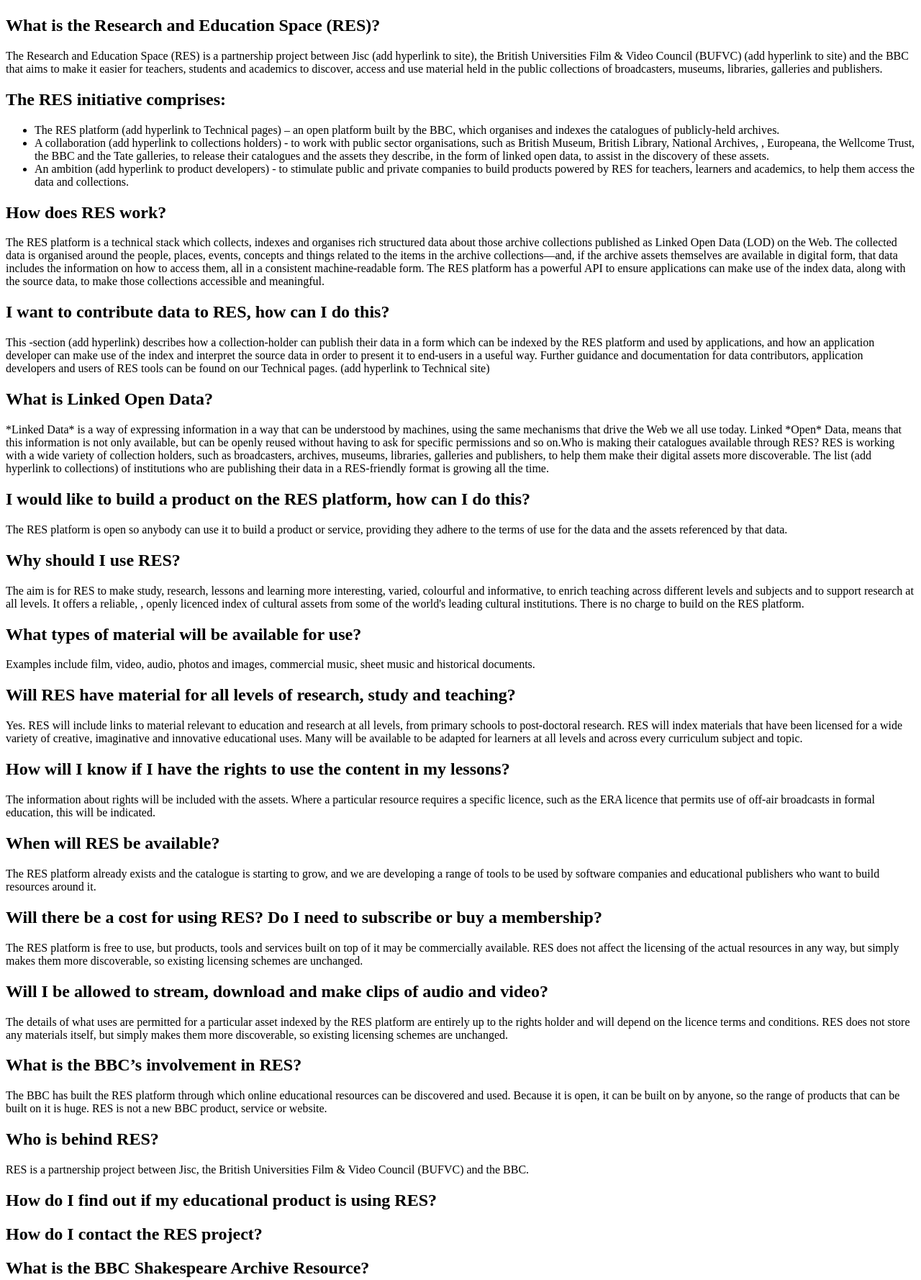
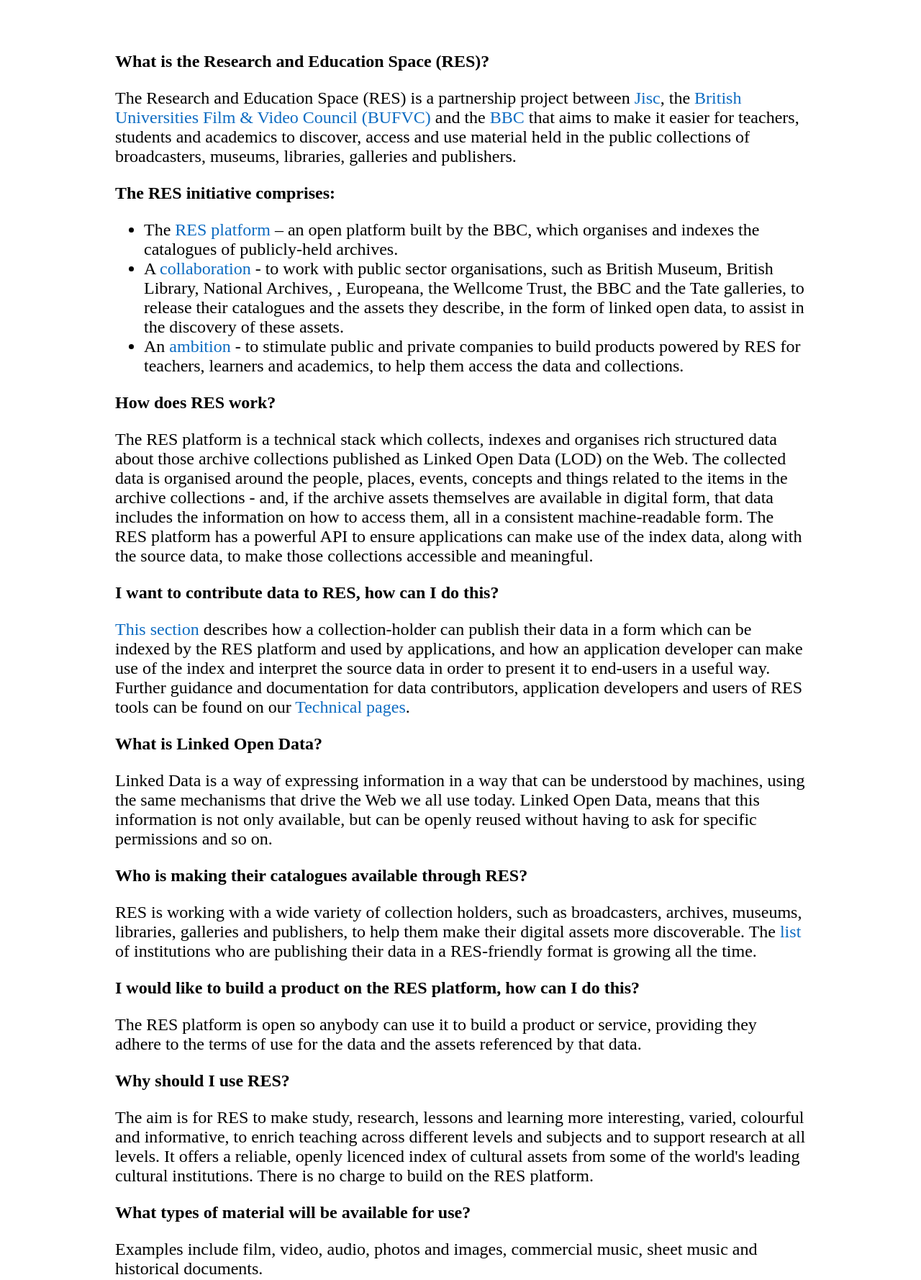
Before and after one commit to bbcarchdev/res, a PHP site: page /faq.html in a window 1280 px wide. Shown: the part 164-1942 px from the top of the page at 72% size. Run offline with PHP 8.4, Linux system fonts and the light colour scheme; some web fonts are replaced.

Commit message:
amends to copy

```diff
--- a/code.html
+++ b/code.html
@@ -11,6 +11,7 @@
 <html>
 	<head>
 		<meta http-equiv="X-UA-Compatible" content="IE=edge" />
+		<meta name="viewport" content="width=device-width, initial-scale=1.0" />
 		<meta charset="utf-8" />
 		<!--[if lt IE 9]><script>document.createElement('header');document.createElement('nav');document.createElement('section');document.createElement('article');document.createElement('aside');document.createElement('footer');</script><![endif]-->
 		<title>Source code — Research &amp; Education Space</title>
--- a/faq.html
+++ b/faq.html
@@ -11,6 +11,7 @@
 <html>
 	<head>
 		<meta http-equiv="X-UA-Compatible" content="IE=edge" />
+		<meta name="viewport" content="width=device-width, initial-scale=1.0" />
 		<meta charset="utf-8" />
 		<!--[if lt IE 9]><script>document.createElement('header');document.createElement('nav');document.createElement('section');document.createElement('article');document.createElement('aside');document.createElement('footer');</script><![endif]-->
 		<title>FAQ — Research &amp; Education Space</title>
@@ -38,121 +39,134 @@
 							</div>
 			<h1>FAQ</h1>
 		</header>
-	    <section>
-      <h2>
+	    <section class="promo">
+      <div class="wrapper">
+      <h1>
         What is the Research and Education Space (RES)?
-      </h2>
+      </h1>
       <p>
-        The Research and Education Space (RES) is a partnership project between Jisc (add hyperlink to site), the British Universities Film & Video Council (BUFVC) (add hyperlink to site) and the BBC that aims to make it easier for teachers, students and academics to discover, access and use material held in the public collections of broadcasters, museums, libraries, galleries and publishers.
+        The Research and Education Space (RES) is a partnership project between <a href="https://www.jisc.ac.uk/">Jisc</a>, the <a href="http://bufvc.ac.uk/">British Universities Film &amp; Video Council (BUFVC)</a> and the <a href="https://www.bbc.co.uk/">BBC</a> that aims to make it easier for teachers, students and academics to discover, access and use material held in the public collections of broadcasters, museums, libraries, galleries and publishers.
       </p>
-      <h2>
+      <h1>
         The RES initiative comprises:
-      </h2>
-      <p>
+      </h1>
       <ul>
         <li>
-            The RES platform (add hyperlink to Technical pages) – an open platform built by the BBC, which organises and indexes the catalogues of publicly-held archives.
+          The <a href="/res/tech">RES platform</a> – an open platform built by the BBC, which organises and indexes the catalogues of publicly-held archives.
         </li>
         <li>
-            A collaboration (add hyperlink to collections holders) - to work with public sector organisations, such as British Museum, British Library, National Archives, , Europeana, the Wellcome Trust, the BBC and the Tate galleries, to release their catalogues and the assets they describe,  in the form of linked open data, to assist in the discovery of these assets.
+          A <a href="/res/collection">collaboration</a> - to work with public sector organisations, such as British Museum, British Library, National Archives, , Europeana, the Wellcome Trust, the BBC and the Tate galleries, to release their catalogues and the assets they describe, in the form of linked open data, to assist in the discovery of these assets.
         </li>
         <li>
-            An ambition (add hyperlink to product developers) - to stimulate public and private companies to build products powered by RES for teachers, learners and academics, to help them access the data and collections.
+          An <a href="/res/developers">ambition</a> - to stimulate public and private companies to build products powered by RES for teachers, learners and academics, to help them access the data and collections.
         </li>
       </ul>
+      <h1>
+      How does RES work?
+      </h1>
+      <p>
+      The RES platform is a technical stack which collects, indexes and organises rich structured data about those archive collections published as Linked Open Data (LOD) on the Web. The collected data is organised around the people, places, events, concepts and things related to the items in the archive collections - and, if the archive assets themselves are available in digital form, that data includes the information on how to access them, all in a consistent machine-readable form. The RES platform has a powerful API to ensure applications can make use of the index data, along with the source data, to make those collections accessible and meaningful.
       </p>
-      <h2>
-        How does RES work?
-      </h2>
+      <h1>
+      I want to contribute data to RES, how can I do this?
+      </h1>
       <p>
-        The RES platform is a technical stack which collects, indexes and organises rich structured data about those archive collections published as Linked Open Data (LOD) on the Web. The collected data is organised around the people, places, events, concepts and things related to the items in the archive collections—and, if the archive assets themselves are available in digital form, that data includes the information on how to access them, all in a consistent machine-readable form. The RES platform has a powerful API to ensure applications can make use of the index data, along with the source data, to make those collections accessible and meaningful.
+      <a href="/inside-acropolis/#publishers">This section</a> describes how a collection-holder can publish their data in a form which can be indexed by the RES platform and used by applications, and how an application developer can make use of the index and interpret the source data in order to present it to end-users in a useful way. Further guidance and documentation for data contributors, application developers and users of RES tools can be found on our <a href="/res/tech">Technical pages</a>.
        </p>
-      <h2>
-        I want to contribute data to RES, how can I do this?
-      </h2>
+      <h1>
+      What is Linked Open Data?
+      </h1>
       <p>
-        This -section (add hyperlink) describes how a collection-holder can publish their data in a form which can be indexed by the RES platform and used by applications, and how an application developer can make use of the index and interpret the source data in order to present it to end-users in a useful way. Further guidance and documentation for data contributors, application developers and users of RES tools can be found on our Technical pages. (add hyperlink to Technical site)
+      Linked Data is a way of expressing information in a way that can be understood by machines, using the same mechanisms that drive the Web we all use today. Linked Open Data, means that this information is not only available, but can be openly reused without having to ask for specific permissions and so on.
       </p>
-      <h2>
-        What is Linked Open Data?
-      </h2>
+      <h1>
+      Who is making their catalogues available through RES?
+      </h1>
       <p>
-         *Linked Data* is a way of expressing information in a way that can be understood by machines, using the same mechanisms that drive the Web we all use today. Linked *Open* Data, means that this information is not only available, but can be openly reused without having to ask for specific permissions and so on.Who is making their catalogues available through RES?
-        RES is working with a wide variety of collection holders, such as broadcasters, archives, museums, libraries, galleries and publishers, to help them make their digital assets more discoverable. The list (add hyperlink to collections) of institutions who are publishing their data in a RES-friendly format is growing all the time.
+      RES is working with a wide variety of collection holders, such as broadcasters, archives, museums, libraries, galleries and publishers, to help them make their digital assets more discoverable. The <a href="/res/collection">list</a> of institutions who are publishing their data in a RES-friendly format is growing all the time.
       </p>
-      <h2>
+      <h1>
       I would like to build a product on the RES platform, how can I do this?
-      </h2>
+      </h1>
       <p>
       The RES platform is open so anybody can use it to build a product or service, providing they adhere to the terms of use for the data and the assets referenced by that data.
       </p>
-      <h2>
+      <h1>
       Why should I use RES?
-      </h2>
+      </h1>
       <p>
-        The aim is for RES to make study, research, lessons and learning more interesting, varied, colourful and informative, to enrich teaching across different levels and subjects and to support research at all levels. It offers a reliable, , openly licenced index of cultural assets from some of the world's leading cultural institutions. There is no charge to build on the RES platform.
+      The aim is for RES to make study, research, lessons and learning more interesting, varied, colourful and informative, to enrich teaching across different levels and subjects and to support research at all levels. It offers a reliable, openly licenced index of cultural assets from some of the world's leading cultural institutions. There is no charge to build on the RES platform.
       </p>
-      <h2>
+      <h1>
       What types of material will be available for use?
-      </h2>
+      </h1>
       <p>
       Examples include film, video, audio, photos and images, commercial music, sheet music and historical documents.
       </p>
-      <h2>
+      <h1>
       Will RES have material for all levels of research, study and teaching?
-      </h2>
+      </h1>
       <p>
       Yes. RES will include links to material relevant to education and research at all levels, from primary schools to post-doctoral research. RES will index materials that have been licensed for a wide variety of creative, imaginative and innovative educational uses. Many will be available to be adapted for learners at all levels and across every curriculum subject and topic.
       </p>
-      <h2>
+      <h1>
       How will I know if I have the rights to use the content in my lessons?
-      </h2>
+      </h1>
       <p>
       The information about rights will be included with the assets. Where a particular resource requires a specific licence, such as the ERA licence that permits use of off-air broadcasts in formal education, this will be indicated.
       </p>
-      <h2>
+      <h1>
       When will RES be available?
-      </h2>
+      </h1>
       <p>
       The RES platform already exists and the catalogue is starting to grow, and we are developing a range of tools to be used by software companies and educational publishers who want to build resources around it.
       </p>
-      <h2>
+      <h1>
       Will there be a cost for using RES? Do I need to subscribe or buy a membership?
-      </h2>
+      </h1>
       <p>
       The RES platform is free to use, but products, tools and services built on top of it may be commercially available. RES does not affect the licensing of the actual resources in any way, but simply makes them more discoverable, so existing licensing schemes are unchanged.
       </p>
-      <h2>
+      <h1>
       Will I be allowed to stream, download and make clips of audio and video?
-      </h2>
+      </h1>
       <p>
       The details of what uses are permitted for a particular asset indexed by the RES platform are entirely up to the rights holder and will depend on the licence terms and conditions. RES does not store any materials itself, but simply makes them more discoverable, so existing licensing schemes are unchanged.
       </p>
-      <h2>
+      <h1>
       What is the BBC’s involvement in RES?
-      </h2>
+      </h1>
       <p>
       The BBC has built the RES platform through which online educational resources can be discovered and used. Because it is open, it can be built on by anyone, so the range of products that can be built on it is huge.  RES is not a new BBC product, service or website.
       </p>
-      <h2>
+      <h1>
       Who is behind RES?
-      </h2>
+      </h1>
       <p>
       RES is a partnership project between Jisc, the British Universities Film & Video Council (BUFVC) and the BBC.
       </p>
-      <h2>
+      <h1>
+      How do I contact the RES project?
+      </h1>
+      <p>
+      The RES project team can be contacted by email at <a href="mailto:resfeedback@bbc.co.uk">RESFeedback@bbc.co.uk</a>
+      </p>
+      <h1>
+      What is the BBC Shakespeare Archive Resource?
+      </h1>
+      <p>
+      The <a href="http://shakespeare.ch.bbc.co.uk/">BBC Shakespeare Archive Resource</a> provides schools, colleges and universities across the UK with online access to the BBC’s Shakespeare collection of hundreds of television and radio programmes, including performances, sonnets, documentaries, interviews and more, dating from the 1950s. It also includes over 1000 photographs of classic Shakespeare productions and performers.
+      </p>
+      <h1>
+      How long is RES funded for?
+      </h1>
+      <h1>
       How do I find out if my educational product is using RES?
-      </h2>
-      <h2>
-        How do I contact the RES project?
-      </h2>
-      <h2>
-        What is the BBC Shakespeare Archive Resource?
-      </h2>
-      <h2>
+      </h1>
+      <h1>
       How do I find out what collections I can access through the RES platform?
-      </h2>
-
+      </h1>
+    </div>
     </section>
 
   </section>
--- a/guides.html
+++ b/guides.html
@@ -11,6 +11,7 @@
 <html>
 	<head>
 		<meta http-equiv="X-UA-Compatible" content="IE=edge" />
+		<meta name="viewport" content="width=device-width, initial-scale=1.0" />
 		<meta charset="utf-8" />
 		<!--[if lt IE 9]><script>document.createElement('header');document.createElement('nav');document.createElement('section');document.createElement('article');document.createElement('aside');document.createElement('footer');</script><![endif]-->
 		<title>Guides — Research &amp; Education Space</title>
--- a/index.html
+++ b/index.html
@@ -11,6 +11,7 @@
 <html>
 	<head>
 		<meta http-equiv="X-UA-Compatible" content="IE=edge" />
+		<meta name="viewport" content="width=device-width, initial-scale=1.0" />
 		<meta charset="utf-8" />
 		<!--[if lt IE 9]><script>document.createElement('header');document.createElement('nav');document.createElement('section');document.createElement('article');document.createElement('aside');document.createElement('footer');</script><![endif]-->
 		<title>Research &amp; Education Space</title>
--- a/local.css
+++ b/local.css
@@ -142,7 +157,13 @@
     display:table;
     clear:both;
   }
+ .promo h1 {
+margin-top: 0;
+  }
 .promo p {
+	font-size: 24px;
+}
+.promo ul {
 	font-size: 24px;
 }
 .promo--tech{
--- a/templates/header.php
+++ b/templates/header.php
@@ -11,6 +11,7 @@
 <html>
 	<head>
 		<meta http-equiv="X-UA-Compatible" content="IE=edge" />
+		<meta name="viewport" content="width=device-width, initial-scale=1.0" />
 		<meta charset="utf-8" />
 		<!--[if lt IE 9]><script>document.createElement('header');document.createElement('nav');document.createElement('section');document.createElement('article');document.createElement('aside');document.createElement('footer');</script><![endif]-->
 		<title><?php echo $page_title; ?></title>
--- a/templates/tech.phtml
+++ b/templates/tech.phtml
@@ -1,6 +1,6 @@
 <?php /***** Process this file with tools/generate.php to produce HTML *****/
 
-page_header(null, 'home tech');
+page_header("Technical guides", 'tech');
 
 ?>
 
--- a/tools.html
+++ b/tools.html
@@ -11,6 +11,7 @@
 <html>
 	<head>
 		<meta http-equiv="X-UA-Compatible" content="IE=edge" />
+		<meta name="viewport" content="width=device-width, initial-scale=1.0" />
 		<meta charset="utf-8" />
 		<!--[if lt IE 9]><script>document.createElement('header');document.createElement('nav');document.createElement('section');document.createElement('article');document.createElement('aside');document.createElement('footer');</script><![endif]-->
 		<title>Tools — Research &amp; Education Space</title>
```
Also changed, not shown: other parts of local.css (+47 -21 lines), collection.html (+9 -2 lines), developers.html (+7 -2 lines), education.html (+12 -9 lines), tech.html (+4 -3 lines), templates/collection.phtml (+8 -2 lines), templates/developers.phtml (+6 -2 lines), templates/education.phtml (+11 -9 lines), templates/faq.phtml (+68 -55 lines). Lines whose indentation alone changed are shown as unchanged.
